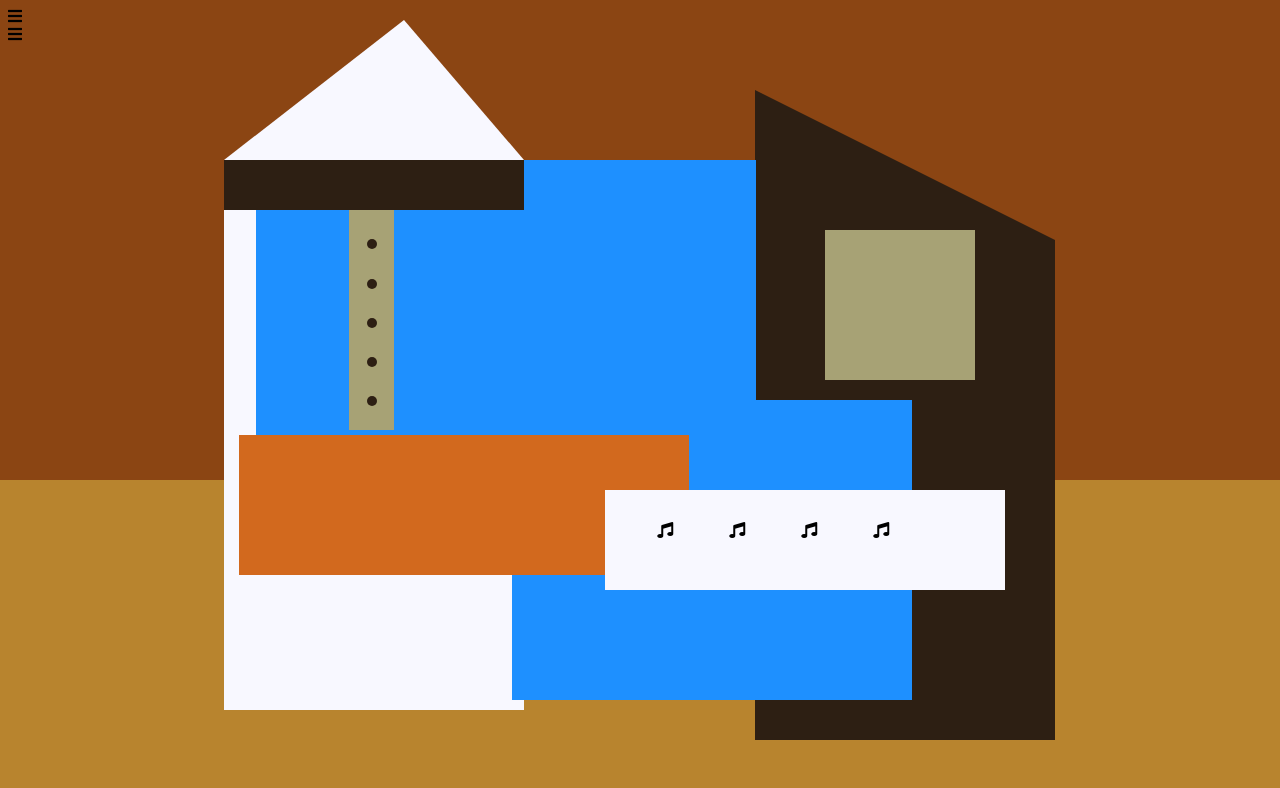
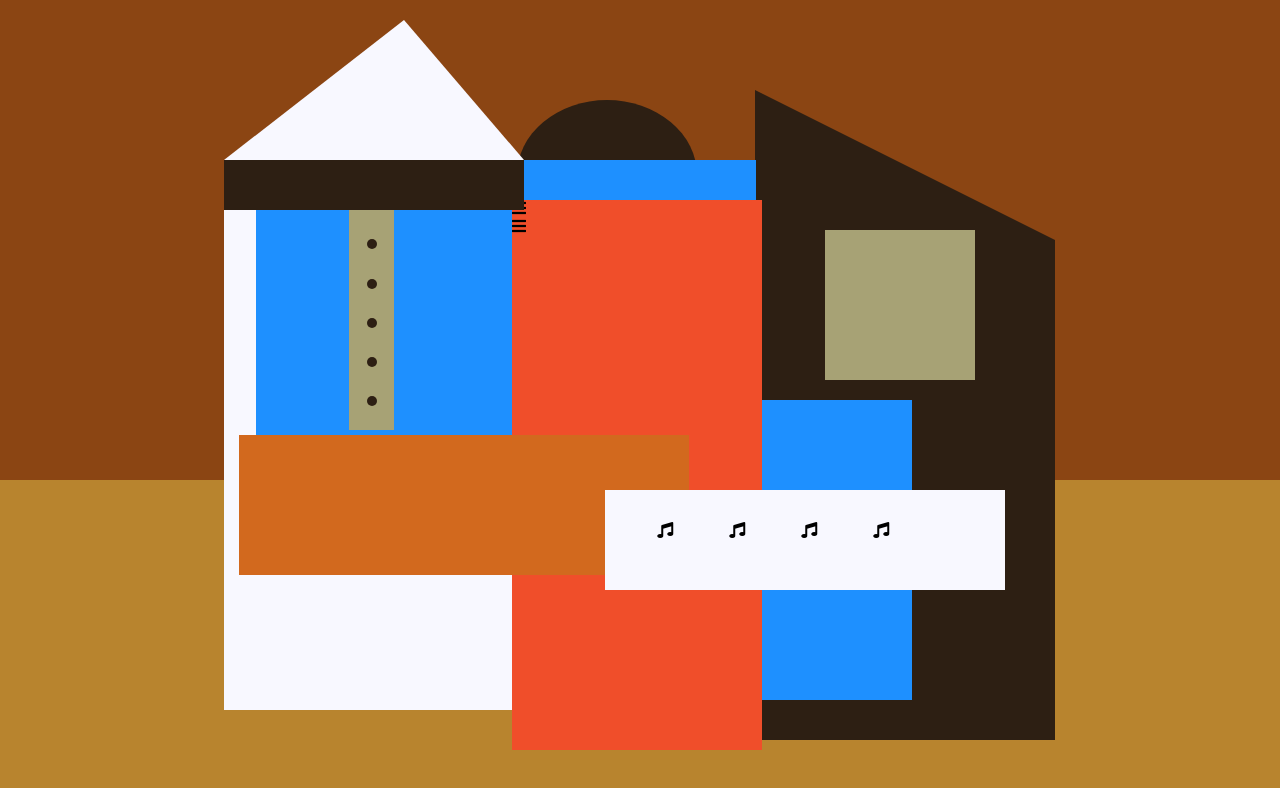
Before and after one commit to Yinkusadel/12-fcc-picasso-painting, a website: page index.html in a window 1280 px wide. Drawn offline with Linux system fonts and the light colour scheme.

Commit message:
add complete solution ti picasso painting project

```diff
--- a/styles.css
+++ b/styles.css
@@ -142,3 +142,38 @@
     top: 50%;
     left: 40%;
   }
+
+  #orange-character{
+    width :250px;
+    height :550px;
+    background-color:rgb(240, 78, 42);
+  }
+
+  #orange-character {
+    width: 250px;
+    height: 550px;
+    background-color: rgb(240, 78, 42);
+    position: absolute;
+    top: 25%;
+    left: 40%;
+  }
+
+  #black-round-hat {
+    width: 180px;
+    height: 150px;
+    background-color: rgb(45, 31, 19);
+    border-radius: 50%;
+    position: absolute;
+    top: -100px;
+    left: 5px;
+    z-index: -1;
+  }
+
+  #eyes-div {
+    width: 180px;
+    height: 50px;
+    position: absolute;
+    top: -40px;
+    left: 20px;
+    z-index: 3;
+  }
```
